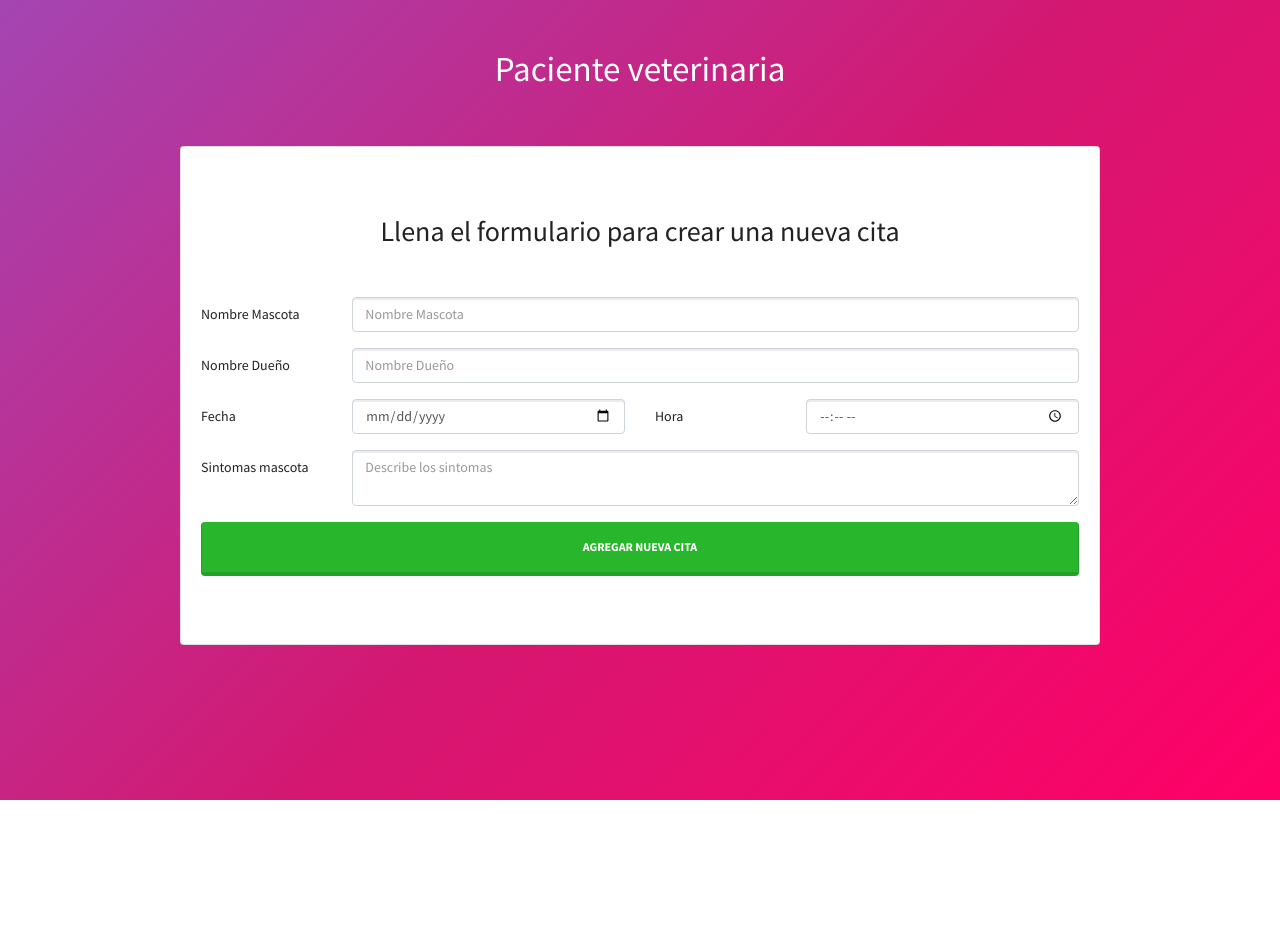
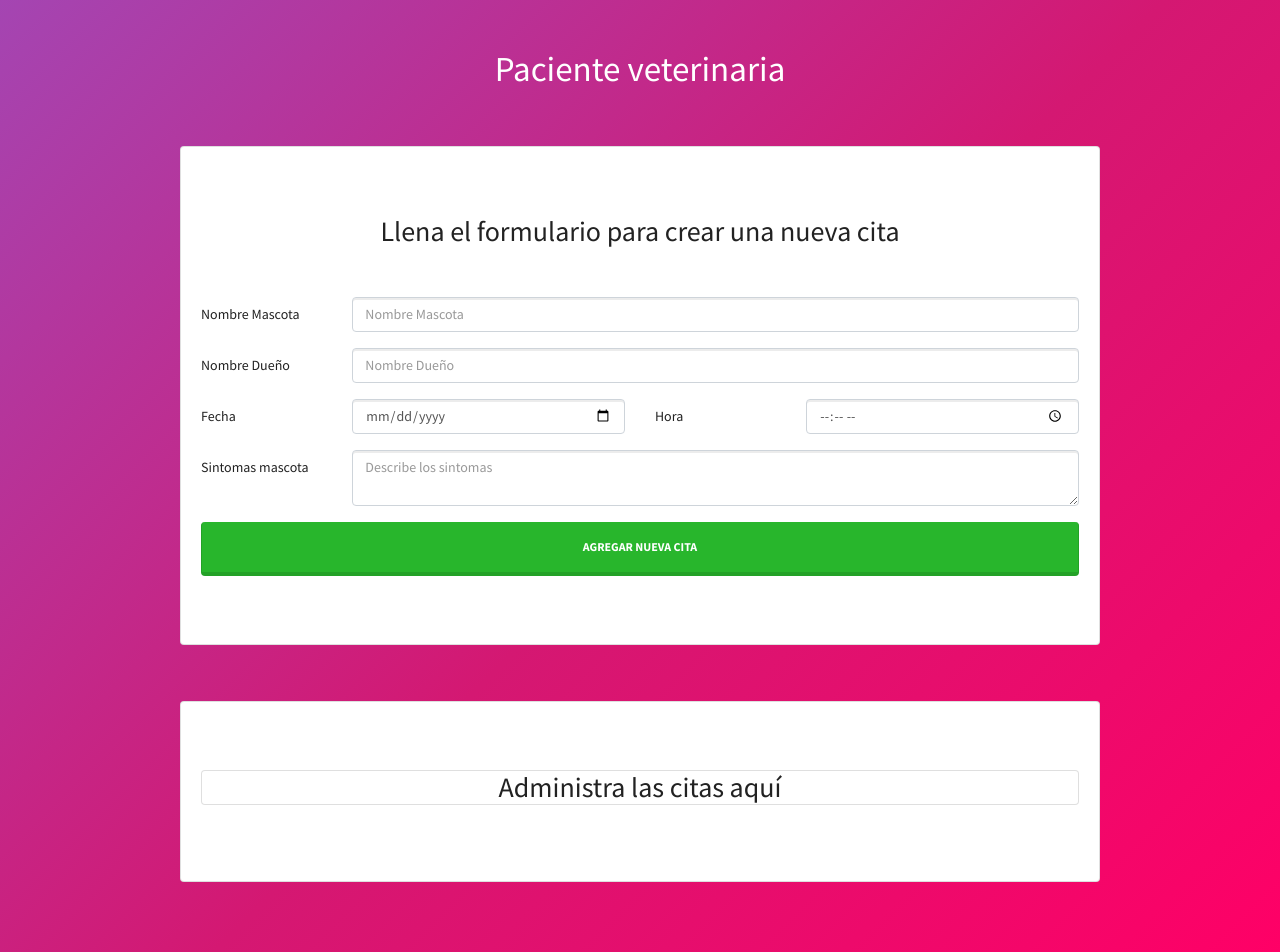
Before and after one commit to Larrygf02/veterinaria, a React (Create React App) app: page / in a window 1280 px wide. Shown: the top 952 px of the page. Before the commit the page ends 800 px from the top, so only its background shows below. Built offline with nearby package versions, Linux system fonts and the light colour scheme.

Commit message:
Mostrando citas

```diff
--- a/src/App.js
+++ b/src/App.js
@@ -2,6 +2,7 @@
 import './bootstrap.min.css';
 import Header from './components/Header';
 import NuevaCita from './components/NuevaCita'
+import ListaCitas from './components/ListaCitas'
 
 class App extends Component {
   state = {
@@ -25,6 +26,11 @@
               <div className="col-md-10 mx-auto">
                <NuevaCita crearNuevaCita={this.crearNuevaCita}></NuevaCita>
               </div>
+              <div className="mt-5 col-md-10 mx-auto">
+                <ListaCitas
+                  citas={this.state.citas}
+                  ></ListaCitas>
+              </div>
           </div>
       </div>
     )
--- /dev/null
+++ b/src/components/Cita.js
@@ -0,0 +1,23 @@
+import React from "react";
+
+const Cita = ({cita}) => (
+    <div className="media mt-3">
+        <div className="media-body">
+            <h3 className="mt-0">{cita.mascota}</h3>
+            <p className="card-text">
+                <span>Nombre Dueño: </span> {cita.propietario}
+            </p>
+            <p className="card-text">
+                <span>Fecha: </span> {cita.fecha}
+            </p>
+            <p className="card-text">
+                <span>Hora: </span> {cita.hora}
+            </p>
+            <p className="card-text">
+                <span>Sintomas: </span> {cita.sintomas}
+            </p>
+        </div>
+    </div>
+);
+
+export default Cita;
--- /dev/null
+++ b/src/components/ListaCitas.js
@@ -0,0 +1,23 @@
+import React from 'react';
+import Cita from './Cita';
+
+const ListaCitas = ({citas}) => (
+    <div className="card mt-2 py-5">
+        <div className="card-body">
+            <h2 className="card title text-center">
+                Administra las citas aquí
+            </h2>
+            <div className="lista-citas">
+                {citas.map(cita => (
+                    <Cita
+                    key={cita.id}
+                    cita={cita}/>
+                ))}
+            </div>
+        </div>
+    </div>
+)
+
+
+
+export default ListaCitas
--- a/src/components/NuevaCita.js
+++ b/src/components/NuevaCita.js
@@ -1,8 +1,7 @@
 import React, { Component } from 'react';
 import uuid from 'uuid'
 
-class NuevaCita extends Component {
-    state = {
+const stateInicial = {
     cita: {
         mascota: '',
         propietario: '',
@@ -12,6 +11,9 @@
     },
     error: false
 }
+
+class NuevaCita extends Component {
+    state = {...stateInicial}
     handleChange = (e) => {
         this.setState({
             cita: {
@@ -39,6 +41,10 @@
         nuevaCita.id = uuid();
         //agregar la cita al state de App
         this.props.crearNuevaCita(nuevaCita)
+
+        this.setState({
+            ...stateInicial
+        })
     }
     render() {
         const { error } = this.state;
```
Lines whose indentation alone changed are shown as unchanged.
